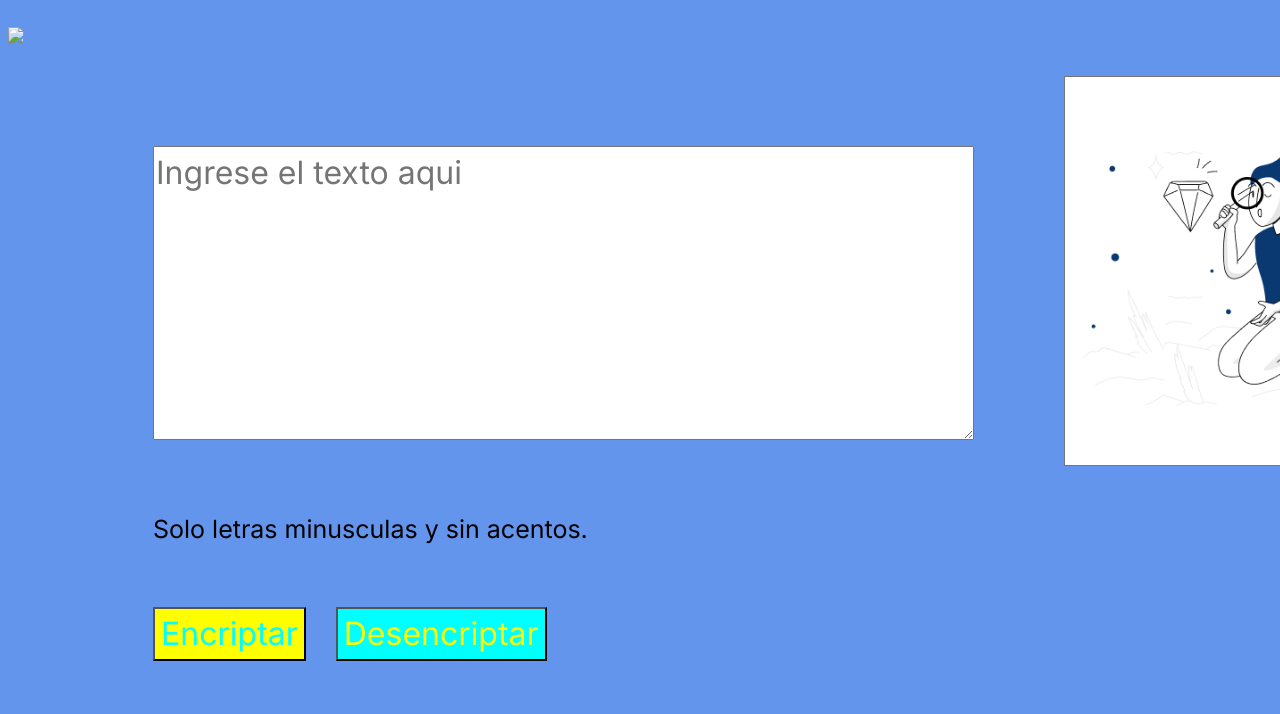
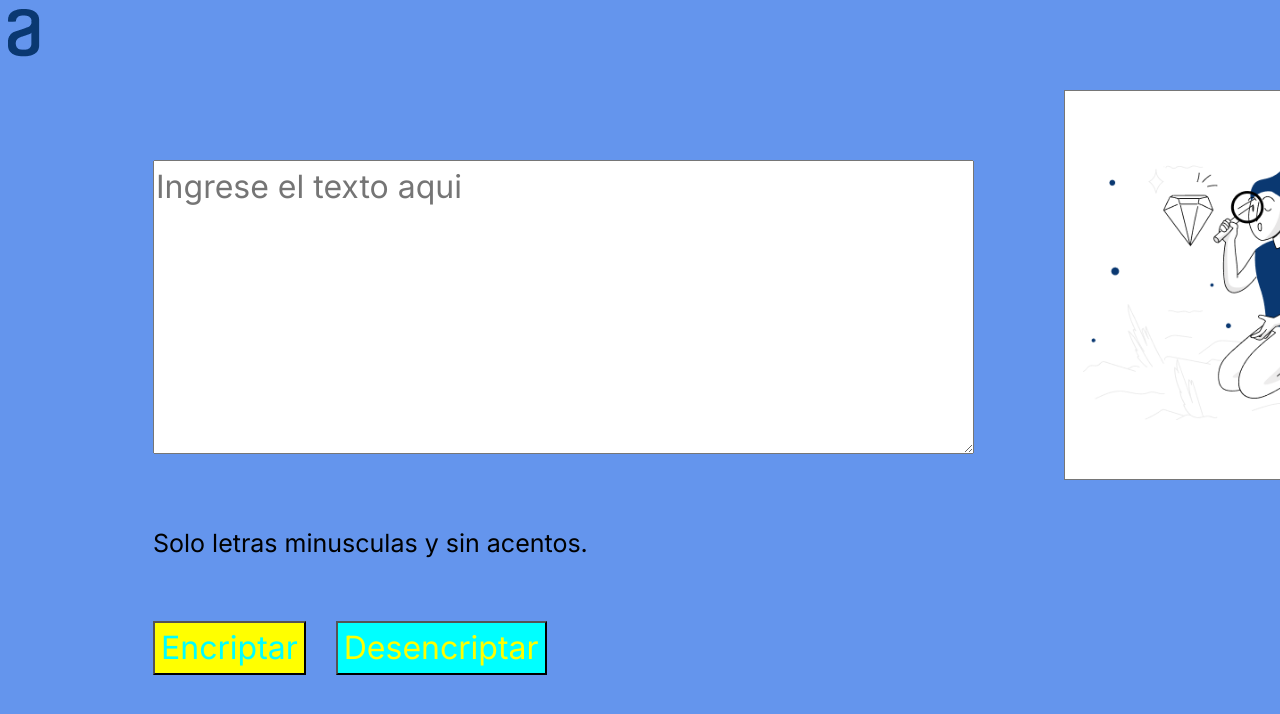
Before and after one commit to JuanPabloAL/Alura-Grupo3-Challenge-Encriptador, a plain HTML site: page index.html in a window 1280 px wide. Shown: the top 714 px of the page. Drawn offline with Linux system fonts and the light colour scheme; files whose address does not match are found by name.

Commit message:
Update index.html

```diff
--- a/index.html
+++ b/index.html
@@ -10,7 +10,7 @@
 </head>
 <body class="body">
     <section class="image">
-            <img class="logopng" src="imagenes/logo.png">
+            <img class="logopng" src="/logo.png">
            <section class="seccionAlura">
     <main>
         <section>
```
